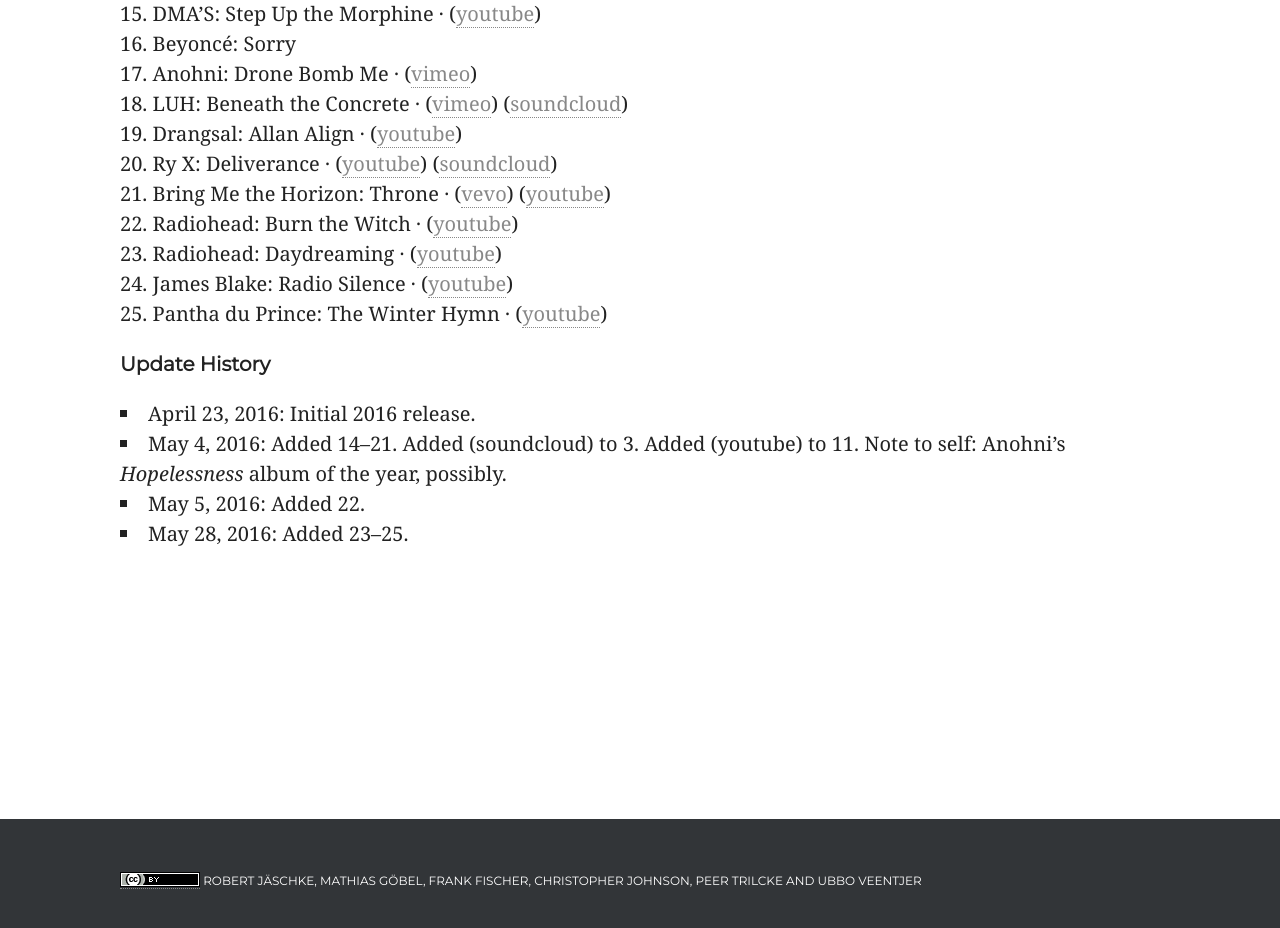
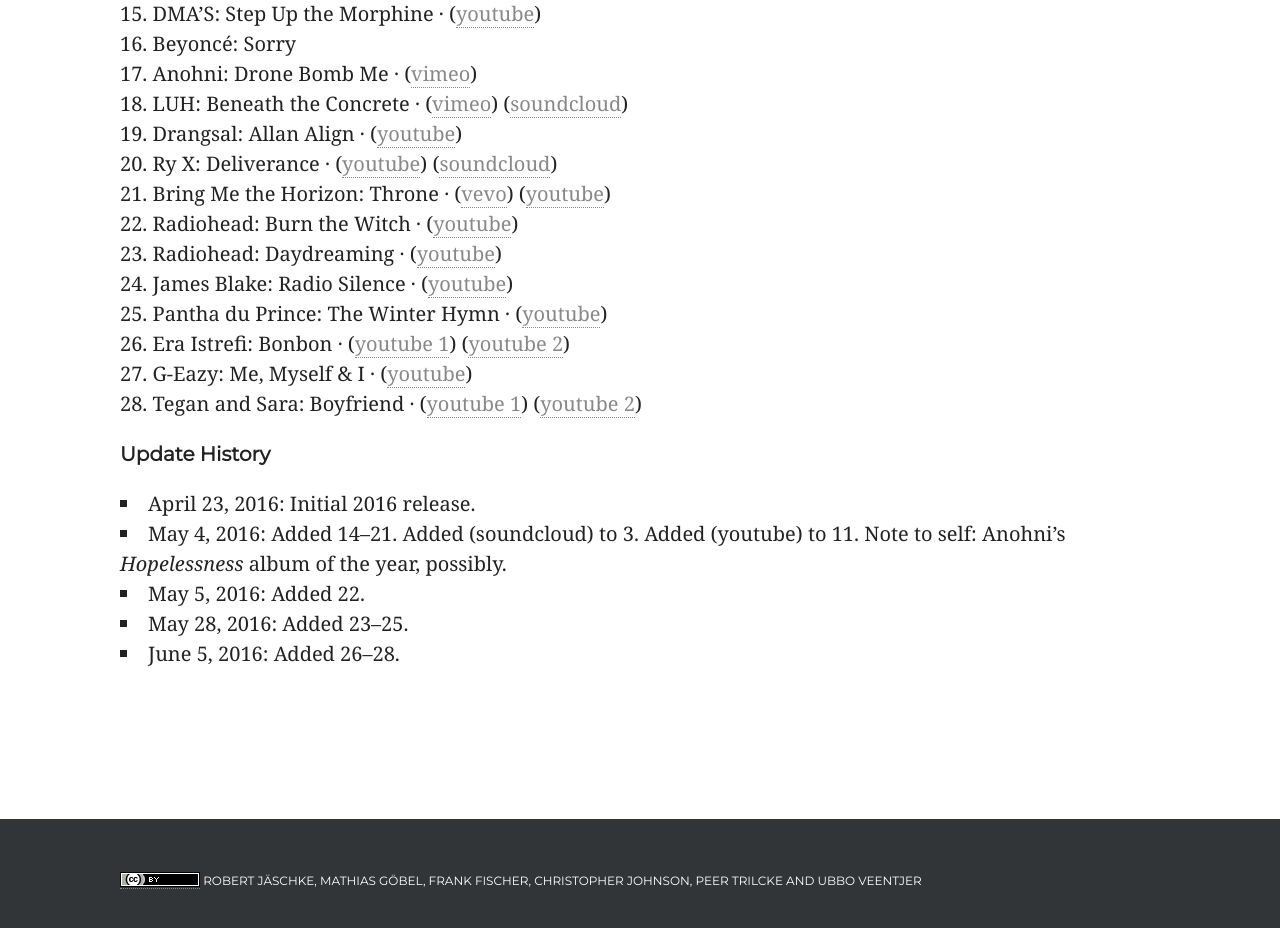
Before and after one commit to weltliteratur/blog, a Jekyll site: the page built from dh-soundtrack.md, in a window 1280 px wide. Shown: the part 1111-2039 px from the top of the page. Built offline with Jekyll 4.4.1, drawn with Linux system fonts in a browser that asks for light colours; nearby versions of some CDN libraries; some web fonts are replaced.

Commit message:
added 26 to 28

```diff
--- a/dh-soundtrack.md
+++ b/dh-soundtrack.md
@@ -36,6 +36,9 @@
   23. Radiohead: Daydreaming &middot; ([youtube](https://www.youtube.com/watch?v=TTAU7lLDZYU))
   24. James Blake: Radio Silence &middot; ([youtube](https://www.youtube.com/watch?v=TTglDb7qjvQ))
   25. Pantha du Prince: The Winter Hymn &middot; ([youtube](https://www.youtube.com/watch?v=yBWo9xsJxGo))
+  26. Era Istrefi: Bonbon &middot; ([youtube 1](https://www.youtube.com/watch?v=cedoBlUvBlI)) ([youtube 2](https://www.youtube.com/watch?v=qA5rsVEqEHc))
+  27. G-Eazy: Me, Myself & I &middot; ([youtube](https://www.youtube.com/watch?v=Tfs5GOQK4dU))
+  28. Tegan and Sara: Boyfriend &middot; ([youtube 1](https://www.youtube.com/watch?v=HJOHoiPGpac)) ([youtube 2](https://www.youtube.com/watch?v=Vp1kSFL3ESo))
 
 ## Update History
 
@@ -43,3 +46,4 @@
   - May 4, 2016: Added 14–21. Added (soundcloud) to 3. Added (youtube) to 11. Note to self: Anohni's *Hopelessness* album of the year, possibly.
   - May 5, 2016: Added 22.
   - May 28, 2016: Added 23–25.
+  - June 5, 2016: Added 26–28.
```
